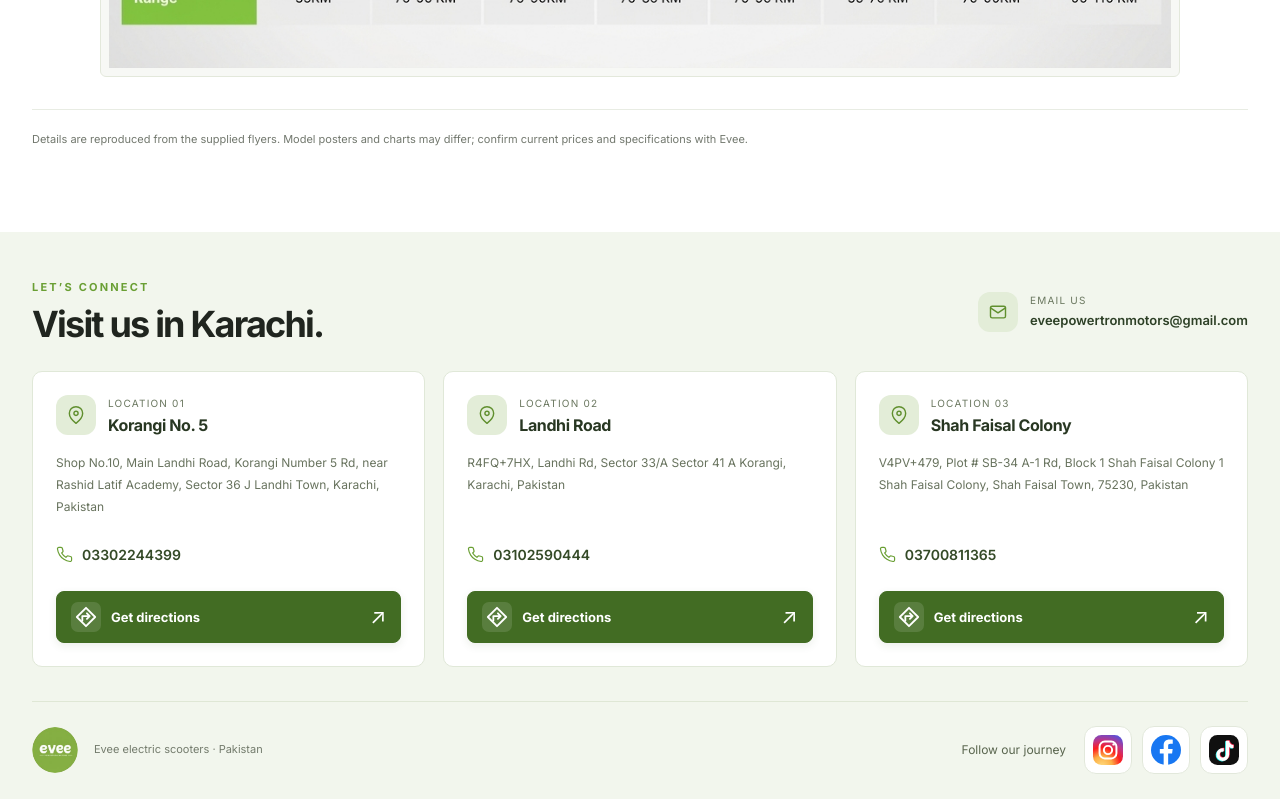
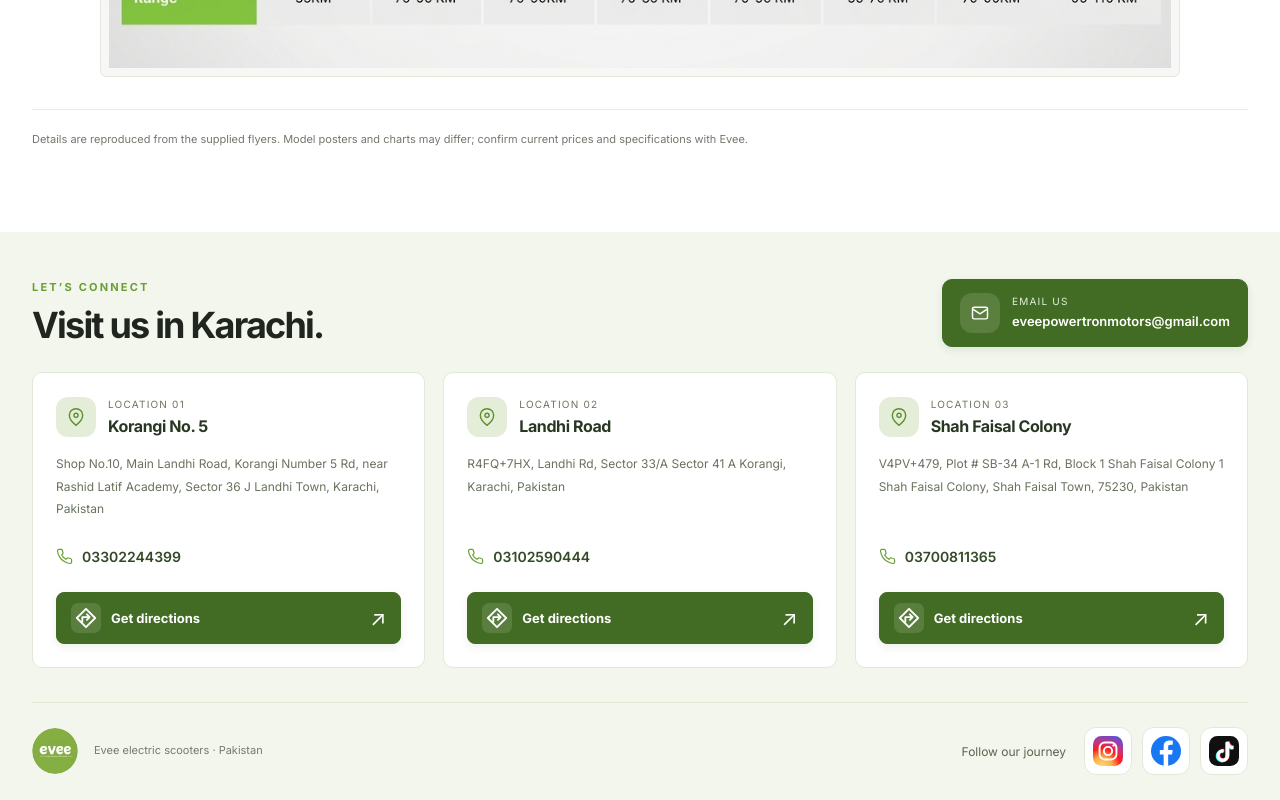
Before and after one commit to saifurrehhmann-star/evee-scooters, a React (Vite) app: page / in a window 1280 px wide. Shown: the part 4024-4824 px from the top of the page. Built offline with nearby package versions, Linux system fonts and the light colour scheme.

Commit message:
Update Site source

```diff
--- a/src/style.css
+++ b/src/style.css
@@ -104,3 +104,12 @@
 .location-directions:focus-visible{outline:3px solid #a5d846;outline-offset:4px}
 @media(hover:hover){.location-directions:hover{background:#33571b;border-color:#33571b;color:#fff}}
 @media(max-width:760px){.location-directions{min-height:54px;font-size:14px;padding:11px 15px}.directions-symbol{width:32px;height:32px}}
+/* Match the email action to the highlighted directions buttons. */
+.footer-email{padding:13px 17px;gap:12px;border:1px solid #426c23;border-radius:10px;background:#426c23;color:#fff;box-shadow:0 3px 9px #35591c18;max-width:100%}
+.footer-email .contact-icon{background:#ffffff20;color:#fff}
+.footer-email .contact-label{color:#e2efd8}
+.footer-email .email-address{color:#fff}
+.footer-email:focus-visible{outline:3px solid #a5d846;outline-offset:4px}
+@media(hover:hover){.footer-email:hover{background:#33571b;border-color:#33571b}}
+@media(max-width:760px){.footer-email{padding:14px;min-height:68px;gap:11px}.footer-email .email-address{font-size:12px}}
+@media(max-width:360px){.footer-email{padding:11px;gap:8px}.footer-email .email-address{font-size:11px}}
```
